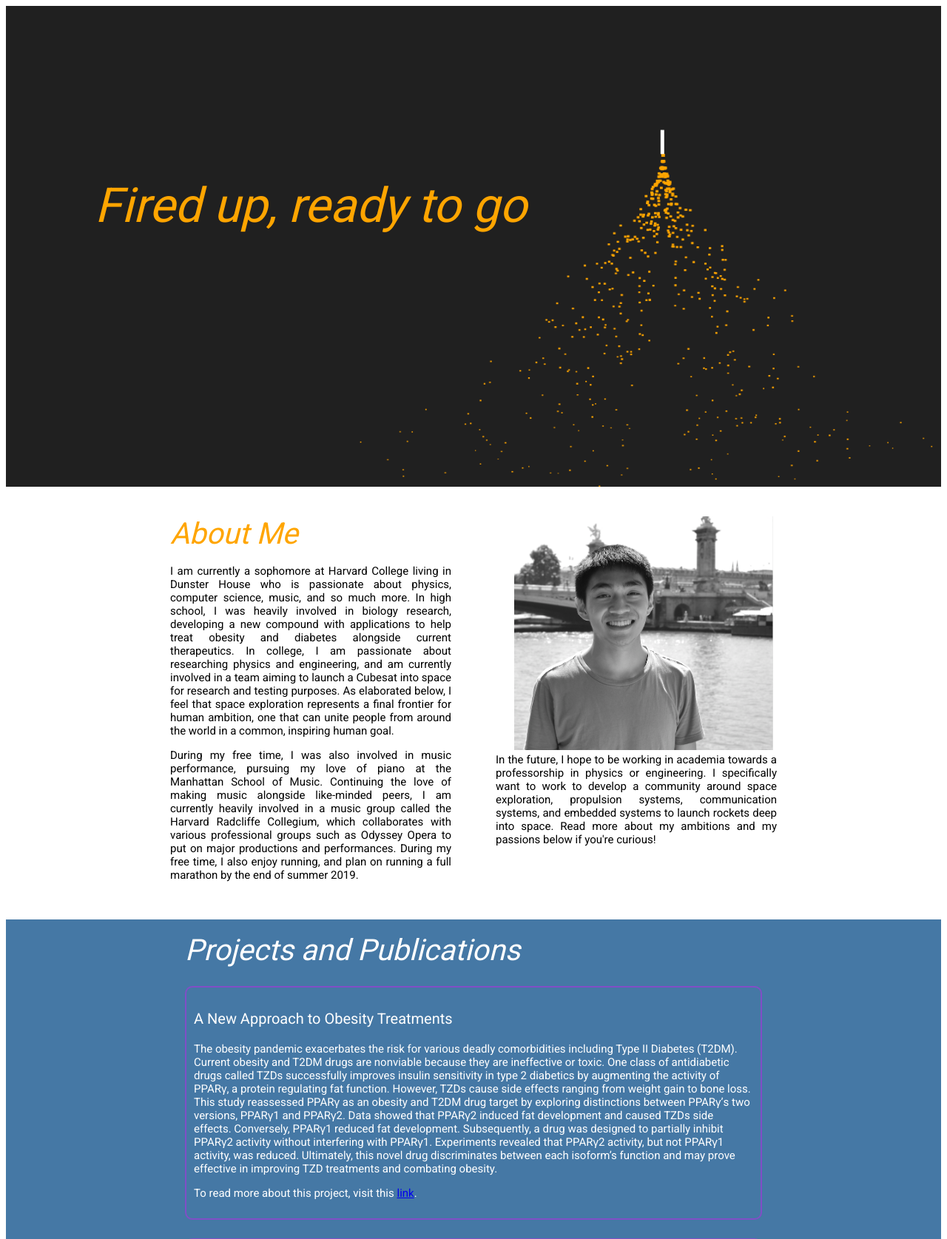
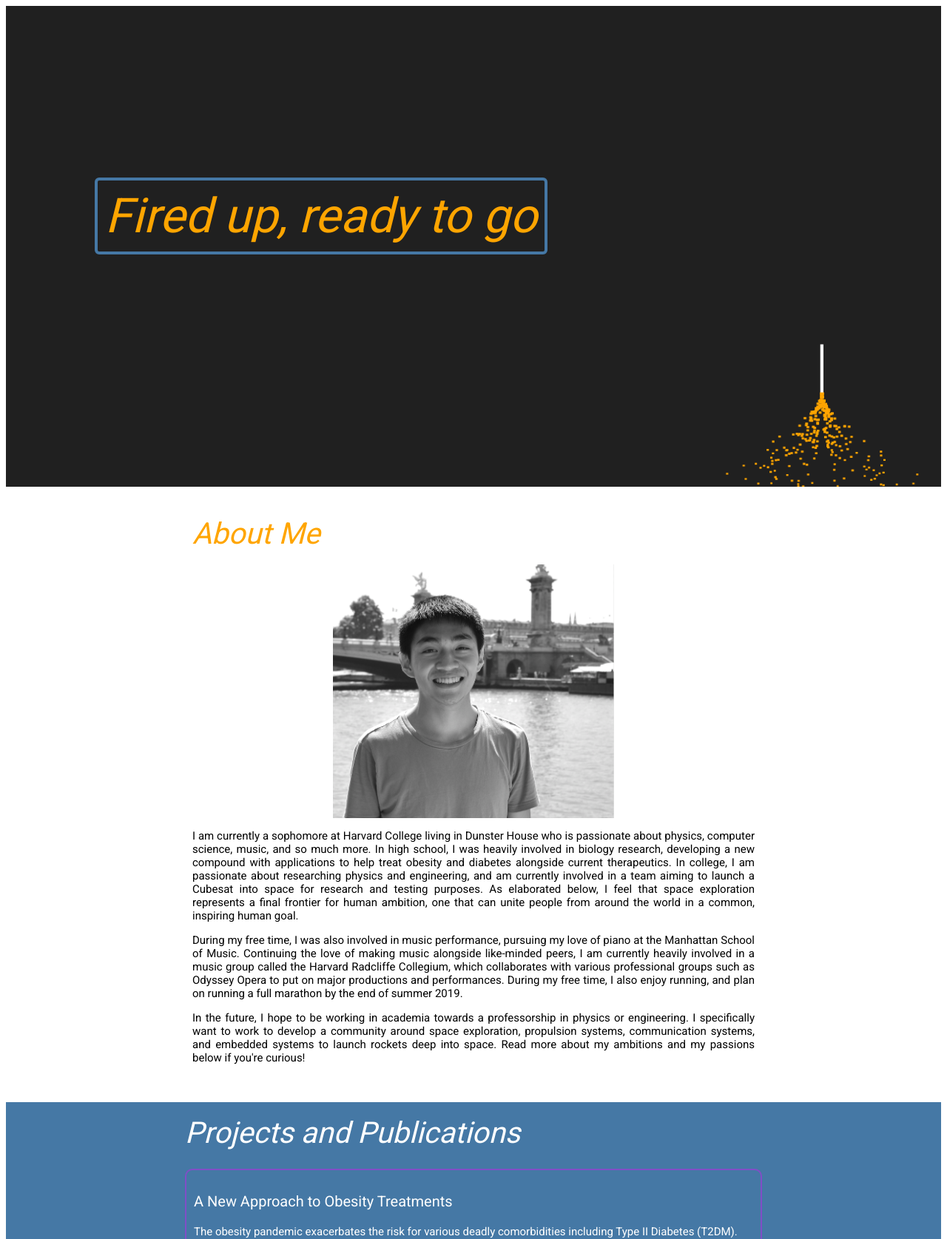
Before and after one commit to dylanli073/redesigned-website, a Django app: page / in a window 1280 px wide. Shown: the top 1675 px of the page at 74% size. Run offline with Django 3.2, Linux system fonts and the light colour scheme; some libraries are stand-ins or nearby versions.

Commit message:
major overhaul

```diff
--- a/homeapp/templates/index.html
+++ b/homeapp/templates/index.html
@@ -20,22 +20,23 @@
    	<body class="paragraphs">
       <br><br>
       <div class="row">
+
         <div class="about1">
           <em id="aboutme">About Me</em>
           <br><br>
+          <img src="{% static 'homeapp/profimg.png' %}" id="profimg">
+          <p>
      		   I am currently a sophomore at Harvard College living in Dunster House who is passionate about physics, computer science, music, and so much more. In high school, I was heavily involved in biology research, developing a new compound with applications to help treat obesity and diabetes alongside current therapeutics. In college, I am passionate about researching physics and engineering, and am currently involved in a team aiming to launch a Cubesat into space for research and testing purposes. As elaborated below, I feel that space exploration represents a final frontier for human ambition, one that can unite people from around the world in a common, inspiring human goal.
+         </p>
            <p>
             During my free time, I was also involved in music performance, pursuing my love of piano at the Manhattan School of Music. Continuing the love of making music alongside like-minded peers, I am currently heavily involved in a music group called the Harvard Radcliffe Collegium, which collaborates with various professional groups such as Odyssey Opera to put on major productions and performances. During my free time, I also enjoy running, and plan on running a full marathon by the end of summer 2019.
            </p>
+           <p>
+            In the future, I hope to be working in academia towards a professorship in physics or engineering. I specifically want to work to develop a community around space exploration, propulsion systems, communication systems, and embedded systems to launch rockets deep into space. Read more about my ambitions and my passions below if you're curious!
+           </p>
         </div>
-        <div class="about2">
-          <img src="{% static 'homeapp/profimg.png' %}" id="profimg"></img>
+        {% load static %}
 
-          In the future, I hope to be working in academia towards a professorship in physics or engineering. I specifically want to work to develop a community around space exploration, propulsion systems, communication systems, and embedded systems to launch rockets deep into space. Read more about my ambitions and my passions below if you're curious!
-
-            {% load static %}
-
-        </div>
       </div>
       <br><br>
       <div id="projects">
@@ -94,6 +95,9 @@
           </div>
           <br>
         </div>
+        <div class="footer">
+          <p>© Dylan Li 2019</p>
+        </div>
       </div>
 
       <script src="https://ajax.googleapis.com/ajax/libs/jquery/3.3.1/jquery.min.js">
--- a/static/homeapp/index.css
+++ b/static/homeapp/index.css
@@ -6,11 +6,6 @@
         margin-left:17px;
         margin-right:17px;
         transition-duration: 0.15s;
-      }
-      .contactForm{
-        background-color: #807ad5;
-        color: white;
-        margin: auto;
       }
       .row{
         width:100%;
@@ -61,19 +56,17 @@
         background-color:#6598c5;
       }
       #profimg{
-        width: 350px;
+        width: 50%;
+        display: block;
         height: auto;
-        margin-left: 25px;
+        margin-right: auto;
+        margin-left: auto;
       }
       .about1{
-        float: left;
-        width: 380px;
+        width: 100%;
+        max-width: 760px;
         margin-left: auto;
-        text-align: justify;
-      }
-      .about2{
-        float: right;
-        width: 380px;
+        margin-right: auto;
         text-align: justify;
       }
       #projects{
@@ -92,7 +85,7 @@
         margin: 25px;
         padding: 10px;
         border: 2px solid orange;
-        border-radius: 10px;
+        border-radius: 7px;
         background-color: #f5f5f5;
       }
       #welcometext{
@@ -101,6 +94,9 @@
         left: 10%;
         color: orange;
         font-size: 65px;
+        border: 4px solid #4578a5;
+        padding: 10px;
+        border-radius: 6px;
       }
       .dreamProjects{
         background-color: #ffffff;
@@ -117,7 +113,7 @@
         width: 180px;
         border-radius: 6px;
         font-size: 14px;
-        border:black
+        border:black;
       }
     #message{
       font-size: 14px;
@@ -134,6 +130,13 @@
       color: white;
       font-size: 16px;
       margin-left: 28px;
+    }
+    .footer{
+      background-color: #202020;
+      color: white;
+      margin-left: auto;
+      margin-right: auto;
+      text-align: center;
     }
     #msgsubmit{
       height:30px;
--- a/static/homeapp/main.js
+++ b/static/homeapp/main.js
@@ -29,12 +29,12 @@ function email() {
 
 $(document).ready(function(){
 canvas=document.getElementById("canvas");
-canvas.width = window.innerWidth;
-canvas.height = window.innerHeight;
 
 context=canvas.getContext("2d");
 
 function clearCanvas() {
+  canvas.width = window.innerWidth;
+  canvas.height = window.innerHeight;
   context.fillStyle="rgb(32, 32, 32)";
   context.fillRect(0,0,canvas.width, canvas.height);
 }
@@ -91,7 +91,7 @@ class Smoke {
     this.size = 4.5 - this.lifespan/10;
     var position = this.position;
     context.fillStyle = this.color;
-    context.fillRect(position.x, position.y, this.size, this.size);
+    context.fillRect(position.x-1, position.y, this.size, this.size);
      this.velocity.add(this.acceleration);
      position.add(this.velocity);
   }
@@ -130,11 +130,11 @@ class SmokeTrail{
 class Rocket {
   constructor(a,b){
     this.color = "white";
-    this.height = 40;
-    this.width = 5;
+    this.height = 80;
+    this.width = canvas.width/70;
     this.a = a;
     this.b = b;
-    this.position = new Vector(canvas.width * a/100, canvas.height * b/100- this.height-20);
+    this.position = new Vector(canvas.width * this.a/100, canvas.height * this.b/100- this.height-20);
     this.velocity = new Vector(0,0);
     this.acceleration = new Vector(0,-.08)
     this.smokeTrail = new SmokeTrail(this);
@@ -143,7 +143,8 @@ class Rocket {
 
    reset(){
      this.velocity = new Vector(0,0);
-     this.position = new Vector(canvas.width * this.a/100, canvas.height * this.b/100- this.height-20);
+     this.random = Math.random() * canvas.width;
+     this.position = new Vector(this.random, canvas.height * this.b/100- this.height-20);
      this.acceleration = new Vector(0,-.08);
    }
 
@@ -165,9 +166,11 @@ class Rocket {
   }
 }
 
-rocket2 = new Rocket(70, 100);
+random = Math.random() * canvas.width;
+rocket2 = new Rocket(random, 100);
 function loop() {
   clearCanvas();
+
   rocket2.animate();
   //is this working
 }
```
